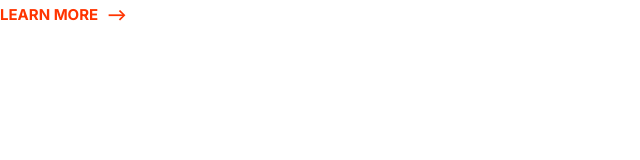
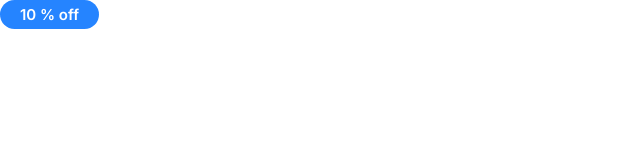
Before and after one commit to Him007n/MOSHIFY, a plain HTML site: page Index.html in a window 1280 px wide. Shown: the whole page, without its empty margins (0-640 px from the left). Drawn offline with Linux system fonts and the light colour scheme.

Commit message:
create the badges and color for that

```diff
--- a/CSS/Style.css
+++ b/CSS/Style.css
@@ -86,3 +86,35 @@ a {
     }
 
 }
+
+/* Badges */
+
+.badge {
+    border-radius: 20px;
+    font-size: 2rem;
+    font-weight: 600;
+    padding: 0.5rem 2rem;
+    white-space: nowrap;
+}
+
+.badge--primary {
+    background:var(--color-primary);
+    color: #fff;
+}
+
+.badge--secondary{
+    background:var(--color-secondary);
+    color:#fff;
+}
+
+.badge--small{
+    font-size: 1.6rem;
+}
+@media screen and (min-width:1024px) {
+    .badge{
+        font-size: 1.5rem;
+    }
+    .badge--small{
+       font-size: 1.2rem;
+    }
+}
--- a/Index.html
+++ b/Index.html
@@ -14,6 +14,6 @@
     rel="stylesheet"
   />
   <body>
-    <a href="#" class="link-arrow">Learn more </a>
+    <span class="badge badge--primary">10 % off</span>
   </body>
 </html>
```
Also changed, not shown: Components/badges.html (added, +1 -0 lines).
